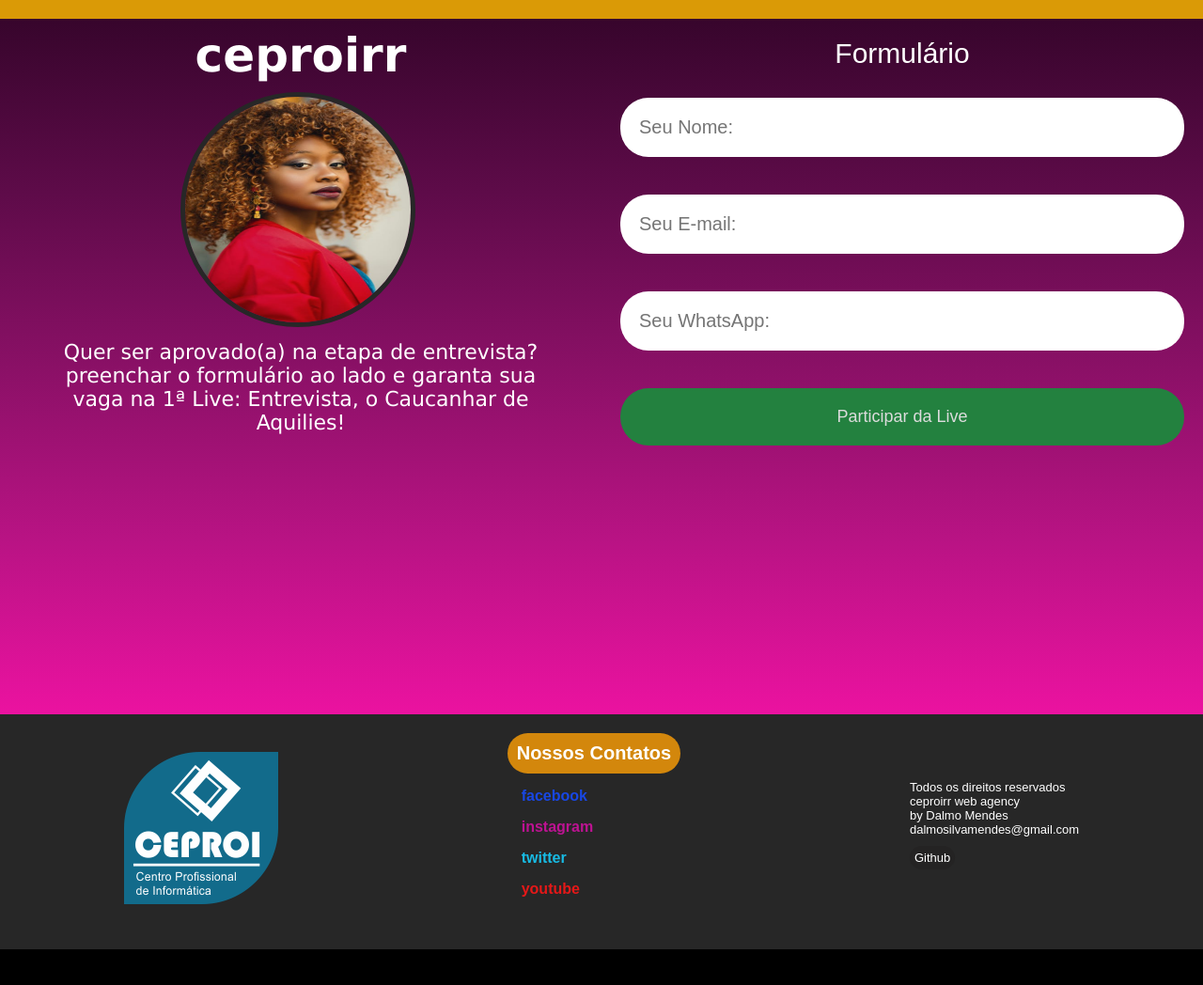
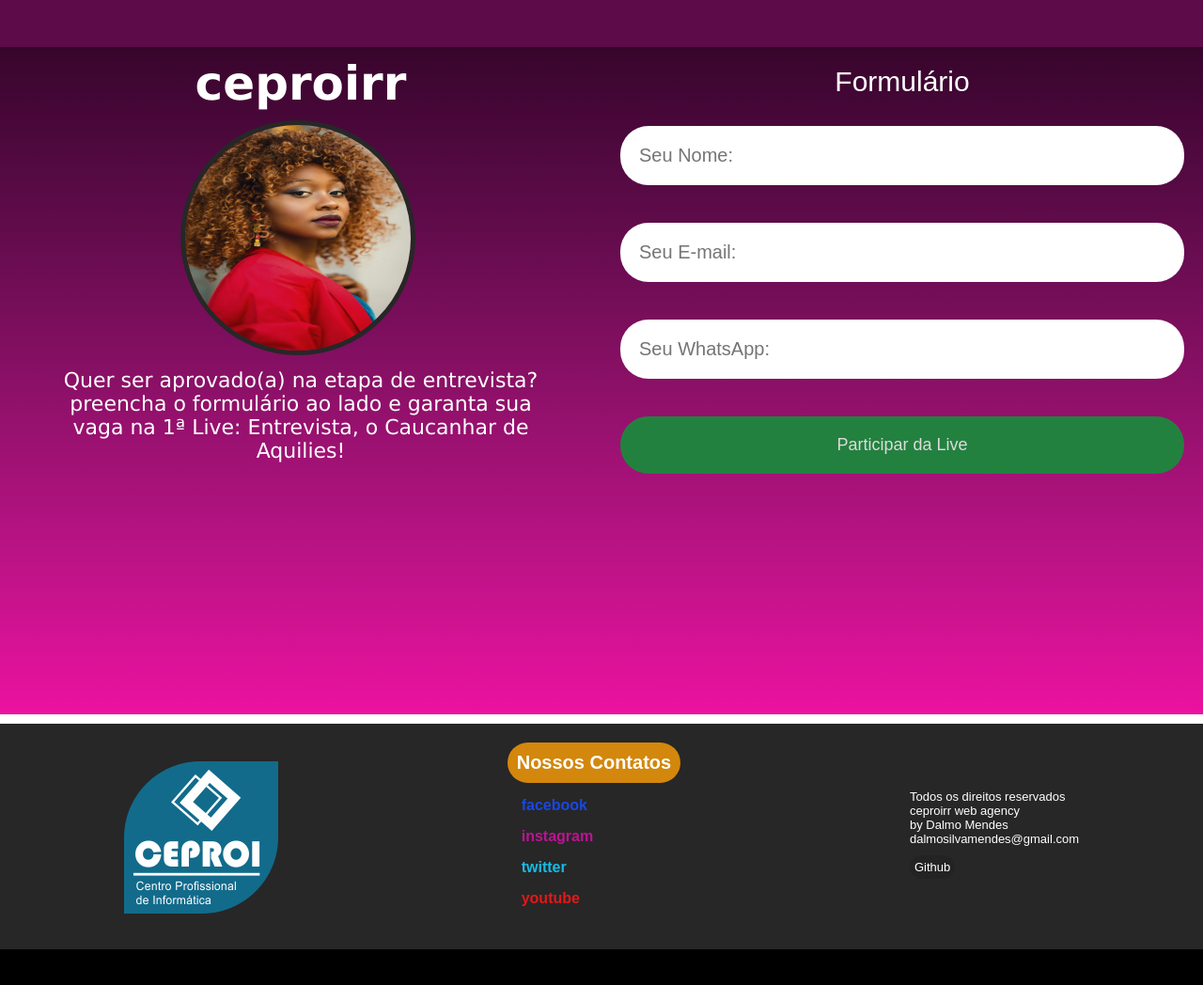
Before and after one commit to DalmoMendes/landing-page, a plain HTML site: page index.html in a window 1280 px wide. Shown: the whole page at 94% size. Drawn offline with Linux system fonts and the light colour scheme.

Commit message:
update style: footer, index, readme e img

```diff
--- a/index.html
+++ b/index.html
@@ -28,7 +28,7 @@
                     <h1>ceproirr</h1>
                     <img class="img_photo" src="img/photo.jpeg" alt="Logo da Empresa"/>
                     <p>Quer ser aprovado(a) na etapa de entrevista?<br>
-                        preenchar o formulário ao lado e garanta sua vaga na 1ª Live: Entrevista, o Caucanhar de Aquilies!</p>
+                        preencha o formulário ao lado e garanta sua vaga na 1ª Live: Entrevista, o Caucanhar de Aquilies!</p>
                 </div>
             </div>
             <div class="content">
--- a/style.css
+++ b/style.css
@@ -113,6 +113,7 @@ body{
 
 }
 .footer{
+	border-top: 10px solid #fff;
     padding: 10px;
     width: 100%;
     height: 300px;
```
Also changed, not shown: front-end.png, 1 other file.
